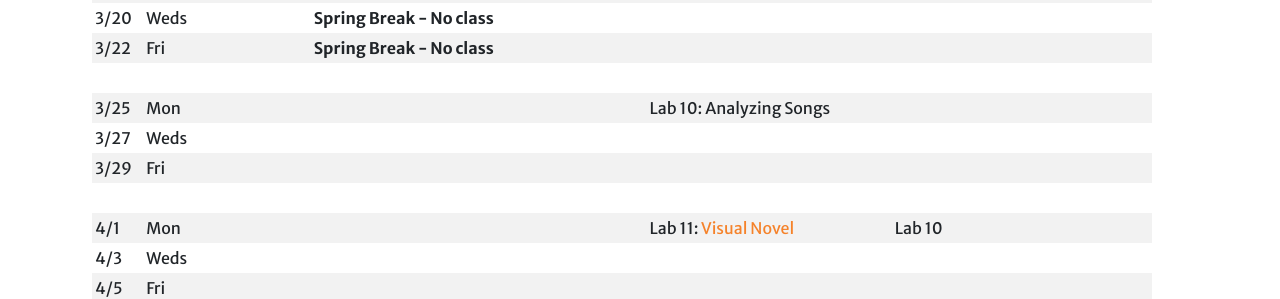
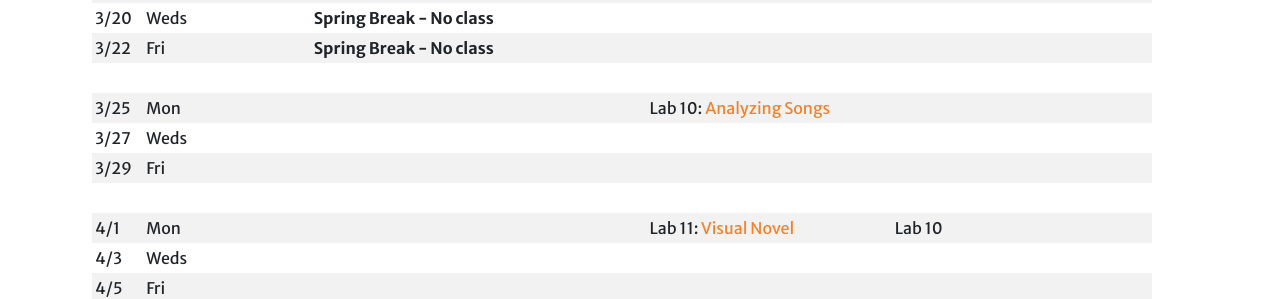
Before and after one commit to Hendrix-CS/csci270, a Jekyll site: the page built from index.md, in a window 1280 px wide and 900 px high, scrolled down 2486 px. Shown: the part 162-461 px from the top of the window. Built offline with Jekyll 4.4.1, drawn with Linux system fonts in a browser that asks for light colours; a script that is not in the unit is left out; our own code applies the rules of GitHub Pages for plain Markdown files; some of the changed lines change nothing that is shown.

Commit message:
Added Lab 10

```diff
--- a/index.md
+++ b/index.md
@@ -65,7 +65,7 @@ Upon completing this course, my goal is for you to be able to:
 | 3/20   |   Weds  | **Spring Break - No class**
 | 3/22   |   Fri   | **Spring Break - No class**
 |
-| 3/25   |   Mon   |                            |  Lab 10: Analyzing Songs
+| 3/25   |   Mon   |                            | Lab 10: [Analyzing Songs]({{site.baseurl}}/labs/songsS.html)
 | 3/27   |   Weds  |
 | 3/29   |   Fri   |                            |
 |
```
